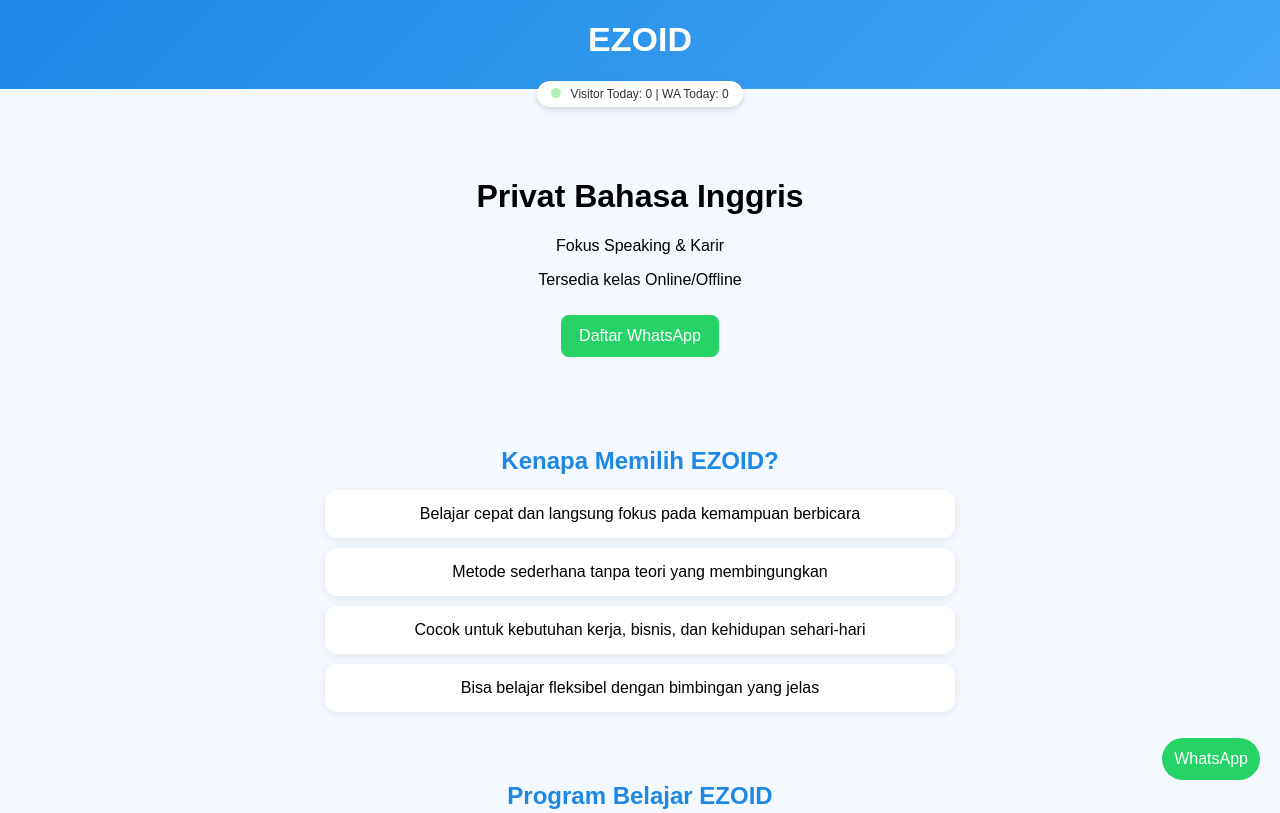
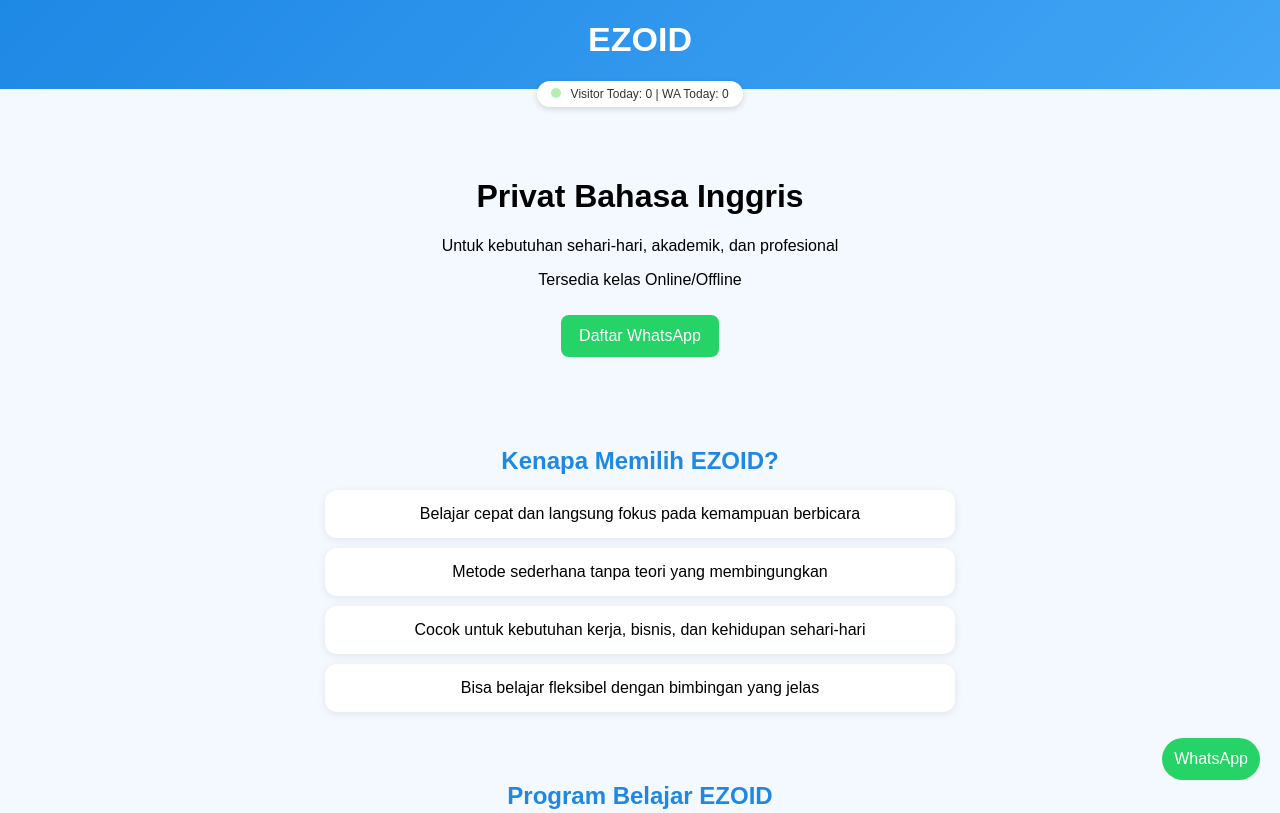
Before and after one commit to celzone1972/ezoid, a plain HTML site: page index.html in a window 1280 px wide. Shown: the top 813 px of the page. Drawn offline with Linux system fonts and the light colour scheme; no server answers.

Commit message:
Update index.html

```diff
--- a/index.html
+++ b/index.html
@@ -145,7 +145,7 @@ header h2 {
 
 <div class="hero">
   <h1>Privat Bahasa Inggris</h1>
-  <p>Fokus Speaking & Karir</p>
+  <p>Untuk kebutuhan sehari-hari, akademik, dan profesional</p>
   <p>Tersedia kelas Online/Offline</p>
   <a class="btn" href="https://wa.me/6287770055999" onclick="trackWA()">Daftar WhatsApp</a>
 </div>
```
